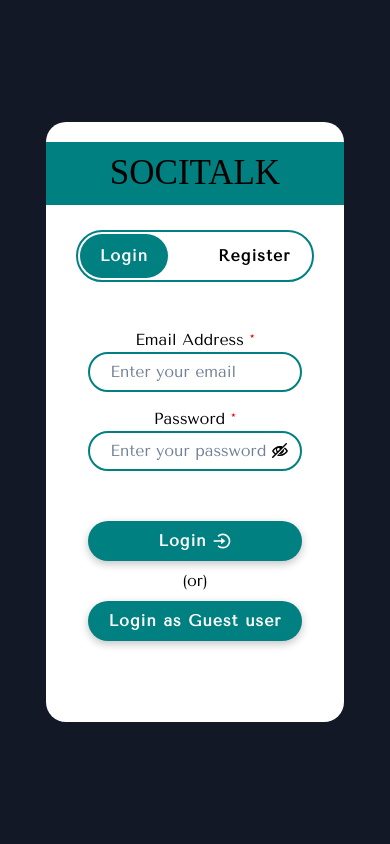
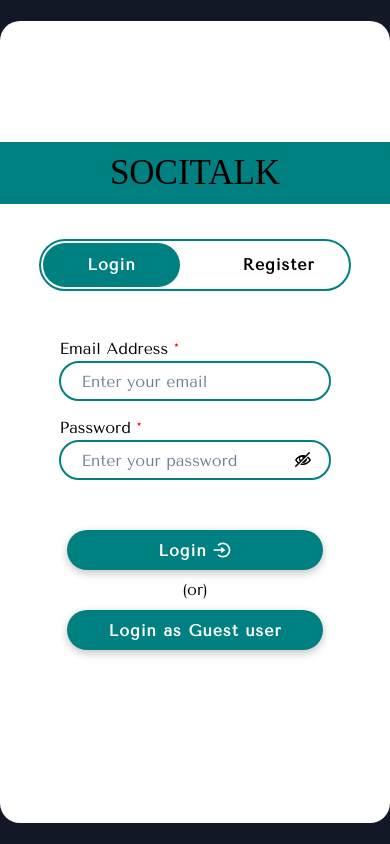
Before and after one commit to thoddusamy/Socitalk-Client, a React (Create React App) app: page / in a window 390 px wide. Built offline with nearby package versions, Linux system fonts and the light colour scheme; a web font is replaced by a local one.

Commit message:
responsive updated

```diff
--- a/src/Components/ChatBox/ChatBox.jsx
+++ b/src/Components/ChatBox/ChatBox.jsx
@@ -1,6 +1,5 @@
 import React, { useContext } from 'react'
 import { ChatContextApi } from '../../Context/ChatProvider'
-import './ChatBox.css'
 import { Box } from '@chakra-ui/react'
 import OneOnOneChat from '../OneOnOneChat/OneOnOneChat'
 
@@ -16,7 +15,7 @@ const ChatBox = () => {
             p={3}
             bg="teal"
             m={3}
-            minHeight="624px"
+            h="100%"
             w={{ base: "100%", md: "70%" }}
             borderRadius="5px"
         >
--- a/src/Components/ContactsBox/ContactsBox.jsx
+++ b/src/Components/ContactsBox/ContactsBox.jsx
@@ -48,7 +48,7 @@ const ContactBox = () => {
             m={3}
             bg="teal"
             color="white"
-            minHeight="624px"
+            h={"100%"}
             w={{ base: "100%", md: "30%" }}
             borderRadius="5px"
         >
@@ -72,7 +72,7 @@ const ContactBox = () => {
                 mt={2}
                 bg="#ffffffc1"
                 w="100%"
-                h="545px"
+                h={"100%"}
                 borderRadius="5px"
                 overflowY="hidden"
             >
--- a/src/Components/Login/Login.css
+++ b/src/Components/Login/Login.css
@@ -49,11 +49,19 @@
     outline: none;
 }
 
+.login .input_boxs div label {
+    align-self: flex-start;
+}
+
 ::placeholder {
     margin-left: 20px;
 }
 
 .login .input_boxs .pass {
+    position: relative;
+}
+
+.login .input_boxs .pass #input_wrapper {
     position: relative;
 }
 
@@ -118,7 +126,18 @@
 
     .login .input_boxs div:nth-child(2) svg {
         position: absolute;
-        right: 40px;
+        right: 20px;
         top: 36px;
     }
+
+    .login .input_boxs .email,
+    .login .input_boxs .pass {
+        width: 85%;
+    }
+
+    .login .input_boxs .email input,
+    .login .input_boxs .pass input {
+        width: 100%;
+    }
+
 }
--- a/src/Components/OneOnOneChat/OneOnOneChat.css
+++ b/src/Components/OneOnOneChat/OneOnOneChat.css
@@ -2,6 +2,12 @@
     display: flex;
     flex-direction: column;
     overflow-y: scroll;
+}
+
+.anime {
+    width: 400px;
+    height: 400px;
+    margin-top: -100px;
 }
 
 .typingAnime {
@@ -54,3 +60,9 @@
 .EmojiPickerReact .epr-preview {
     display: none !important;
 }
+
+@media (min-width: 768px) and (max-width: 932px) {
+    .anime {
+        margin-top: 0;
+    }
+}
--- a/src/Components/OneOnOneChat/OneOnOneChat.jsx
+++ b/src/Components/OneOnOneChat/OneOnOneChat.jsx
@@ -203,7 +203,7 @@ const OneOnOneChat = () => {
                             p={3}
                             bg="#ffffffc1"
                             w={"100%"}
-                            h="545px"
+                            h="100%"
                             borderRadius={"5px"}
                             overflowY="hidden"
                             mt={2}
@@ -247,7 +247,6 @@ const OneOnOneChat = () => {
                                 display="flex"
                                 justifyContent="center"
                                 alignItems="center"
-                                h="100%"
                             >
                                 <Lottie className='anime' animationData={ChatLottie} loop={true} />
                             </Box>
--- a/src/Components/Register/Register.css
+++ b/src/Components/Register/Register.css
@@ -21,6 +21,7 @@
 .register .pass label,
 .register .con_pass label,
 .register .upload_pic label {
+    align-self: flex-start;
     margin-left: 10px;
 }
 
@@ -82,7 +83,7 @@
     .register .con_pass,
     .register .upload_pic {
         align-items: center;
-        width: 266.6px;
+        width: 75vw;
     }
 
     .register .name input,
@@ -90,18 +91,18 @@
     .register .pass input,
     .register .con_pass input,
     .register .upload_pic input {
-        width: 80%;
+        width: 100%;
     }
 
     .register .res_btn {
-        width: 80%;
+        width: 90%;
         padding: 10px 0;
     }
 
     .register .pass svg,
     .register .con_pass svg {
         position: absolute;
-        right: 40px;
+        right: 20px;
         top: 36px;
     }
 }
--- a/src/Pages/ChatPage/ChatPage.css
+++ b/src/Pages/ChatPage/ChatPage.css
@@ -1,4 +1,7 @@
 .chat_container {
+    display: grid;
+    grid-template-rows: 10% 87%;
+    gap: 1.5%;
     color: #fff;
     min-height: 100vh;
     min-width: 100vw;
@@ -8,4 +11,5 @@
     display: flex;
     align-items: center;
     justify-content: flex-start;
+    height: 100%;
 }
--- a/src/Pages/Homepage/HomePage.css
+++ b/src/Pages/Homepage/HomePage.css
@@ -95,7 +95,7 @@
         display: block;
         background-color: teal;
         padding: 5px 20px;
-        margin: 20px 0 25px 0;
+        margin: 20px 0 35px 0;
         width: 100%
     }
 
@@ -105,8 +105,8 @@
     }
 
     .login__container {
-        width: auto;
-        height: auto;
+        width: 100vw;
+        height: 95vh;
     }
 
     .login__container .grid__Container {
@@ -132,21 +132,22 @@
         display: flex;
         flex-direction: column;
         align-items: center;
+        width: 90vw;
     }
 
     .grid__Container .right .btns_div .chakra-tabs__tablist {
         display: flex !important;
         align-items: center !important;
         justify-content: center !important;
-        width: 80%;
+        width: 80vw;
         border: 2px solid teal;
         gap: 30px;
         padding: 2px;
         margin: 0 30px;
     }
 
-    .grid__Container .right .btns_div button {
-        width: auto;
+    .grid__Container .right .btns_div .chakra-tabs__tab {
+        width: 80vw;
         background-color: transparent;
         padding: 10px 20px;
         border-radius: 30px;
```
Also changed, not shown: src/Components/ChatBox/ChatBox.css (deleted).
